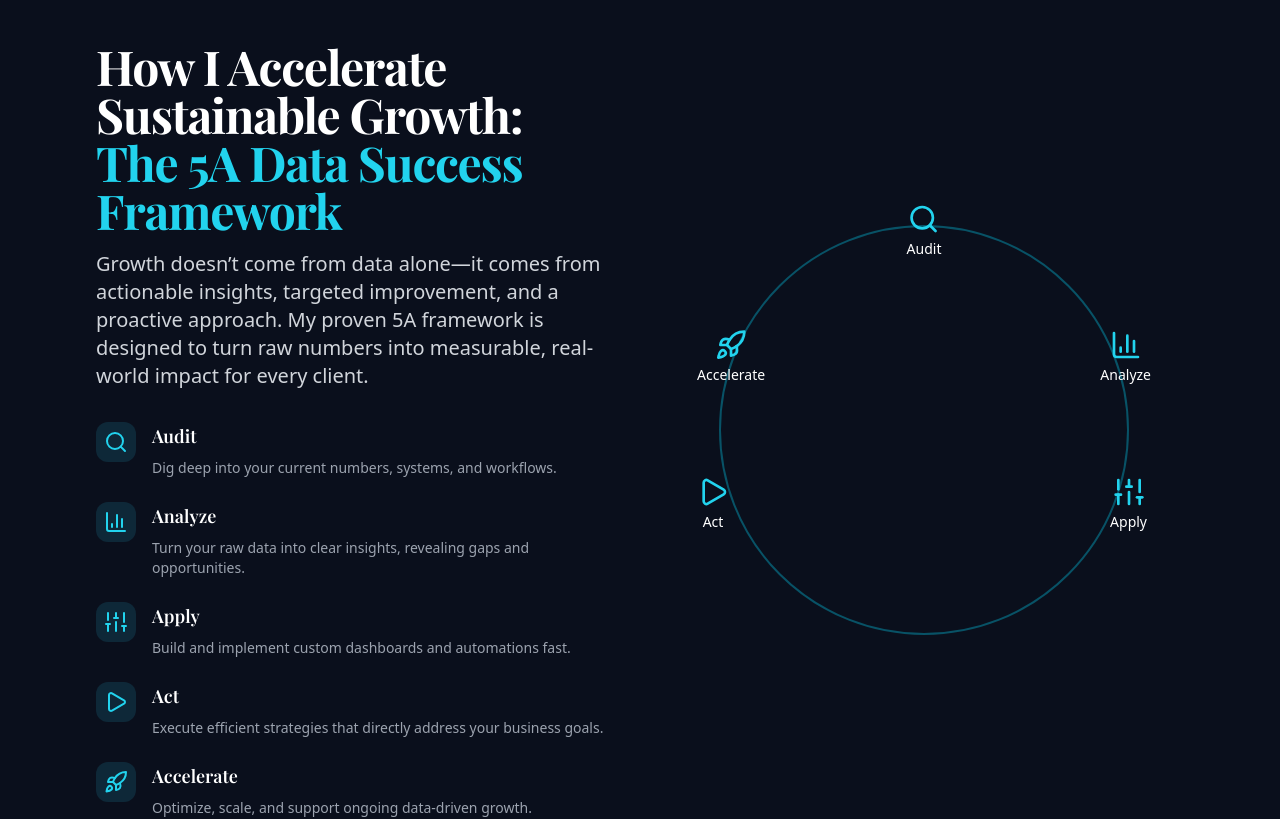
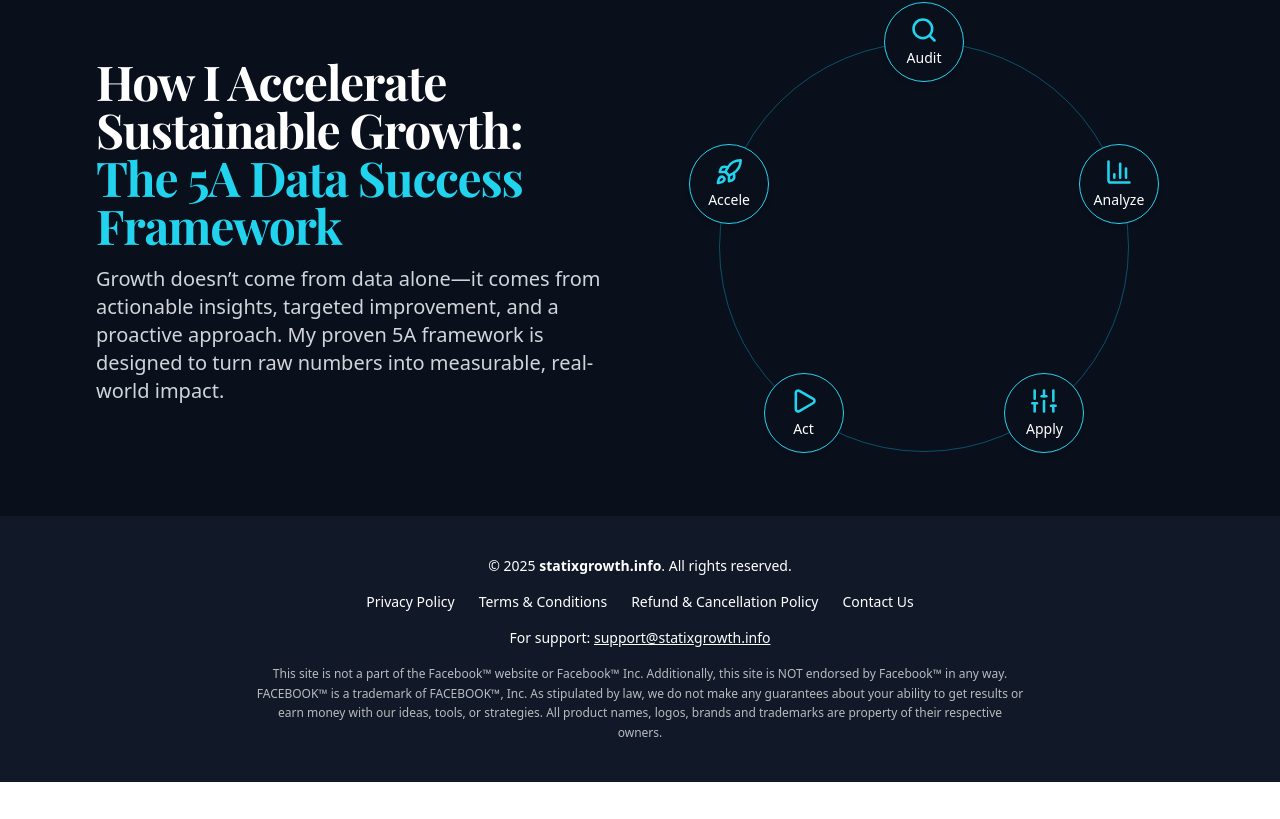
Before and after one commit to kartik-7877/statixgrowth-site, a Next.js app: page / in a window 1280 px wide. Shown: the part 2186-3005 px from the top of the page. After the commit the page ends 2968 px from the top, so only its background shows below. Built offline with nearby package versions, Linux system fonts and the light colour scheme.

Commit message:
Initial commit: Working Next.js site with framework fix

```diff
--- a/components/FrameworkVisual.js
+++ b/components/FrameworkVisual.js
@@ -1,112 +1,93 @@
+import { useRef, useState, useEffect } from "react";
 import { Search, BarChart3, Sliders, Play, Rocket } from "lucide-react";
 
 export default function FrameworkVisual() {
+  const circleRef = useRef(null);
+  const [radius, setRadius] = useState(0);
+
+  useEffect(() => {
+    const updateRadius = () => {
+      if (circleRef.current) {
+        const { width } = circleRef.current.getBoundingClientRect();
+        setRadius(width / 2);
+      }
+    };
+    updateRadius();
+    window.addEventListener("resize", updateRadius);
+    return () => window.removeEventListener("resize", updateRadius);
+  }, []);
+
   const steps = [
-    {
-      title: "Audit",
-      text: "Dig deep into your current numbers, systems, and workflows.",
-      icon: <Search className="w-6 h-6 text-cyan-400" />,
-    },
-    {
-      title: "Analyze",
-      text: "Turn your raw data into clear insights, revealing gaps and opportunities.",
-      icon: <BarChart3 className="w-6 h-6 text-cyan-400" />,
-    },
-    {
-      title: "Apply",
-      text: "Build and implement custom dashboards and automations fast.",
-      icon: <Sliders className="w-6 h-6 text-cyan-400" />,
-    },
-    {
-      title: "Act",
-      text: "Execute efficient strategies that directly address your business goals.",
-      icon: <Play className="w-6 h-6 text-cyan-400" />,
-    },
-    {
-      title: "Accelerate",
-      text: "Optimize, scale, and support ongoing data-driven growth.",
-      icon: <Rocket className="w-6 h-6 text-cyan-400" />,
-    },
+    { Icon: Search, label: "Audit" },
+    { Icon: BarChart3, label: "Analyze" },
+    { Icon: Sliders, label: "Apply" },
+    { Icon: Play, label: "Act" },
+    { Icon: Rocket, label: "Accele" }, // shortened
   ];
 
   return (
     <section className="w-full bg-[#0a0f1c] text-white py-16 px-6 md:px-12 lg:px-24">
       <div className="grid grid-cols-1 lg:grid-cols-2 gap-12 items-center">
 
-        {/* LEFT SIDE CONTENT */}
+        {/* LEFT CONTENT */}
         <div>
-          {/* Heading - match WhyWorkWithUs */}
           <h2 className="font-display tracking-tight text-white mb-4
                          text-2xl sm:text-3xl md:text-5xl
                          font-semibold md:font-bold leading-[1.2]">
             How I Accelerate Sustainable Growth:{" "}
-            <span className="block text-cyan-400">The 5A Data Success Framework</span>
+            <span className="block text-cyan-400">
+              The 5A Data Success Framework
+            </span>
           </h2>
 
-          {/* Subheading - match WhyWorkWithUs */}
-          <p className="font-sans mt-4 sm:mt-4
-                        text-sm sm:text-base md:text-xl
+          <p className="font-sans mt-4 text-sm sm:text-base md:text-xl
                         text-gray-300 mb-8 max-w-xl">
             Growth doesn’t come from data alone—it comes from actionable insights,
             targeted improvement, and a proactive approach. My proven 5A framework
-            is designed to turn raw numbers into measurable, real-world impact for every client.
+            is designed to turn raw numbers into measurable, real-world impact.
           </p>
-
-          {/* Steps List */}
-          <div className="space-y-6">
-            {steps.map((step, i) => (
-              <div key={i} className="flex items-start gap-4">
-                <div className="p-2 bg-cyan-900/40 rounded-xl">{step.icon}</div>
-                <div>
-                  {/* Step Title - match WhyWorkWithUs feature h3 */}
-                  <h3 className="font-display text-white font-semibold
-                                 text-base sm:text-lg leading-tight">
-                    {step.title}
-                  </h3>
-                  {/* Step Text - match WhyWorkWithUs feature p */}
-                  <p className="font-sans text-gray-400 mt-2
-                                text-xs sm:text-sm leading-relaxed">
-                    {step.text}
-                  </p>
-                </div>
-              </div>
-            ))}
-          </div>
         </div>
 
-        {/* RIGHT SIDE CIRCULAR FLOW (kept unchanged) */}
+        {/* RIGHT CIRCLE WITH ICONS */}
         <div className="relative flex items-center justify-center">
-          <div className="relative w-[270px] h-[270px] md:w-[350px] md:h-[350px] lg:w-[410px] lg:h-[410px] rounded-full border-2 border-cyan-500/40">
+          <div
+            ref={circleRef}
+            className="relative aspect-square w-[270px] md:w-[350px] lg:w-[410px]
+                       rounded-full border border-cyan-500/40"
+          >
+            {steps.map(({ Icon, label }, i) => {
+              const angle = (i * 360) / steps.length - 90;
 
-            {/* Step 1 - Top */}
-            <div className="absolute top-0 left-1/2 -translate-x-1/2 -translate-y-6 flex flex-col items-center">
-              <Search className="w-8 h-8 text-cyan-400" />
-              <span className="font-sans text-xs sm:text-sm mt-1">Audit</span>
-            </div>
+              // Center of each badge sits exactly on the big circle's circumference.
+              const x = Math.cos((angle * Math.PI) / 180) * radius;
+              const y = Math.sin((angle * Math.PI) / 180) * radius;
 
-            {/* Step 2 - Right Upper */}
-            <div className="absolute right-0 top-1/4 translate-x-6 flex flex-col items-center">
-              <BarChart3 className="w-8 h-8 text-cyan-400" />
-              <span className="font-sans text-xs sm:text-sm mt-1">Analyze</span>
-            </div>
-
-            {/* Step 3 - Right Lower */}
-            <div className="absolute right-1 bottom-1/4 translate-x-6 flex flex-col items-center">
-              <Sliders className="w-8 h-8 text-cyan-400" />
-              <span className="font-sans text-xs sm:text-sm mt-1">Apply</span>
-            </div>
-
-            {/* Step 4 - Left Lower */}
-            <div className="absolute left-0 bottom-1/4 -translate-x-6 flex flex-col items-center">
-              <Play className="w-8 h-8 text-cyan-400" />
-              <span className="font-sans text-xs sm:text-sm mt-1">Act</span>
-            </div>
-
-            {/* Step 5 - Left Upper */}
-            <div className="absolute left-0 top-1/4 -translate-x-6 flex flex-col items-center">
-              <Rocket className="w-8 h-8 text-cyan-400" />
-              <span className="font-sans text-xs sm:text-sm mt-1">Accelerate</span>
-            </div>
+              return (
+                <div
+                  key={i}
+                  className="absolute flex items-center justify-center"
+                  style={{
+                    left: `calc(50% + ${x}px)`,
+                    top: `calc(50% + ${y}px)`,
+                    transform: "translate(-50%, -50%)",
+                  }}
+                >
+                  <div className="flex flex-col items-center justify-center
+                                  w-20 h-20 rounded-full border border-cyan-400
+                                  bg-[#0a0f1c] shadow-md hover:scale-105
+                                  transition-transform duration-300">
+                    <Icon
+                      className="w-7 h-7 text-cyan-400"
+                      strokeWidth={2.2}
+                      aria-hidden="true"
+                    />
+                    <span className="font-sans text-xs sm:text-sm mt-1">
+                      {label}
+                    </span>
+                  </div>
+                </div>
+              );
+            })}
           </div>
         </div>
       </div>
--- a/components/HeroSection.js
+++ b/components/HeroSection.js
@@ -21,6 +21,8 @@ export default function HeroSection() {
       vx: (Math.random() - 0.5) * 0.5,
       vy: (Math.random() - 0.5) * 0.5,
     }));
+
+    let animationId;
 
     function draw() {
       ctx.clearRect(0, 0, width, height);
@@ -55,7 +57,7 @@ export default function HeroSection() {
         }
       }
 
-      requestAnimationFrame(draw);
+      animationId = requestAnimationFrame(draw);
     }
 
     draw();
@@ -65,7 +67,11 @@ export default function HeroSection() {
       height = canvas.height = window.innerHeight;
     };
     window.addEventListener("resize", handleResize);
-    return () => window.removeEventListener("resize", handleResize);
+
+    return () => {
+      window.removeEventListener("resize", handleResize);
+      cancelAnimationFrame(animationId); // ✅ stop animation on unmount
+    };
   }, []);
 
   return (
--- a/components/WhoIHelpSection.js
+++ b/components/WhoIHelpSection.js
@@ -1,7 +1,7 @@
 import { motion } from "framer-motion";
 import { ShoppingCart, Home, Store, Lightbulb, MoreHorizontal } from "lucide-react";
 
-export default function WhoIHelp() {
+export default function WhoIHelpSection() {
   const categories = [
     { icon: ShoppingCart, title: "E-commerce Stores", description: "Boost sales & retention" },
     { icon: Home, title: "Real Estate Agencies", description: "Generate qualified leads" },
@@ -23,7 +23,6 @@ export default function WhoIHelp() {
         backgroundPosition: "0 0, 20px 20px",
       }}
     >
-      {/* Outer container keeps the dotted bg. Inner div is the rounded “card” in hero color */}
       <div className="relative z-10 max-w-6xl mx-auto px-4 sm:px-6 w-full">
         <div
           className="
@@ -70,10 +69,12 @@ export default function WhoIHelp() {
             {categories.map((item, index) => (
               <div
                 key={index}
-                className={`flex flex-col items-center text-center
-                            ${index === 4 ? "col-span-2 sm:col-span-1 justify-self-center" : ""}`}
+                className="flex flex-col items-center text-center"
               >
-                <item.icon className="w-10 h-10 sm:w-12 sm:h-12 text-cyan-400 mb-3" />
+                <item.icon
+                  className="w-10 h-10 sm:w-12 sm:h-12 text-cyan-400 mb-3"
+                  aria-hidden="true"
+                />
                 <h3 className="font-display font-semibold text-base sm:text-lg text-white mb-1">
                   {item.title}
                 </h3>
--- a/package.json
+++ b/package.json
@@ -14,7 +14,7 @@
     "class-variance-authority": "^0.7.1",
     "clsx": "^2.1.1",
     "framer-motion": "^12.23.12",
-    "lucide-react": "^0.534.0",
+    "lucide-react": "^0.541.0",
     "next": "^15.4.5",
     "postcss": "^8.4.0",
     "react": "^18.0.0",
--- /dev/null
+++ b/pages/document.js
@@ -0,0 +1,14 @@
+// pages/_document.js
+import { Html, Head, Main, NextScript } from "next/document";
+
+export default function Document() {
+  return (
+    <Html lang="en">
+      <Head>{/* global meta/links can go here if needed */}</Head>
+      <body>
+        <Main />
+        <NextScript />
+      </body>
+    </Html>
+  );
+}
--- a/pages/index.js
+++ b/pages/index.js
@@ -9,8 +9,17 @@ export default function Home() {
   return (
     <>
       <Head>
+        <meta charSet="UTF-8" />
         <meta name="viewport" content="width=device-width, initial-scale=1.0" />
         <title>StatixGrowth</title>
+        <meta
+          name="description"
+          content="Accelerating sustainable growth with the 5A Data Success Framework."
+        />
+        <meta
+          name="keywords"
+          content="growth, data, analytics, automation, business intelligence, dashboards"
+        />
       </Head>
 
       <HeroSection />
```
Also changed, not shown: components/WhyWorkWithUs.js (+25 -14 lines), tailwind.config.js (line endings or trailing spaces), 1 other file (tests, documents, lock files or other folders).
